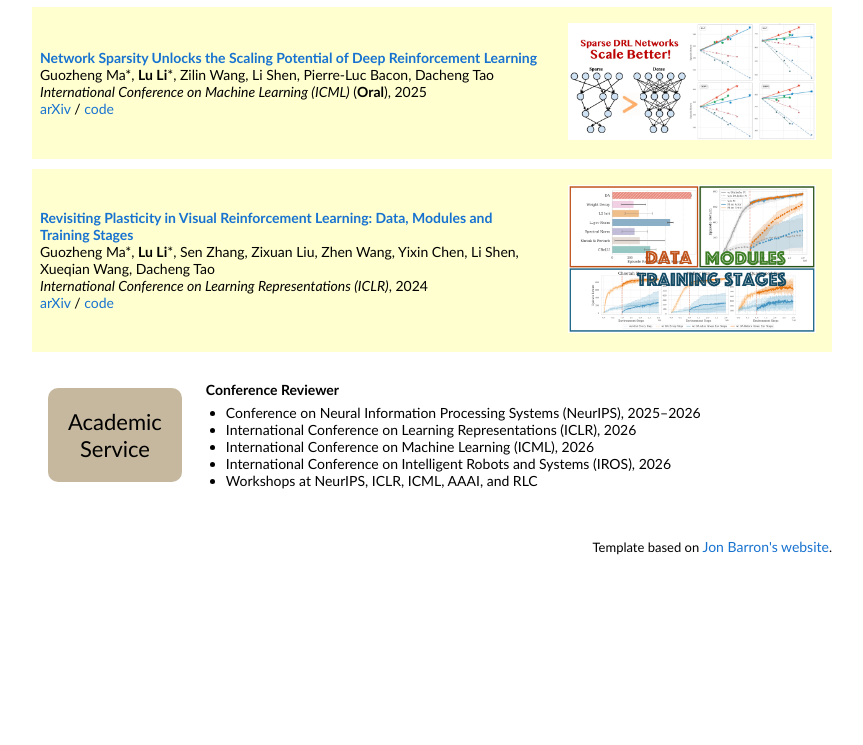
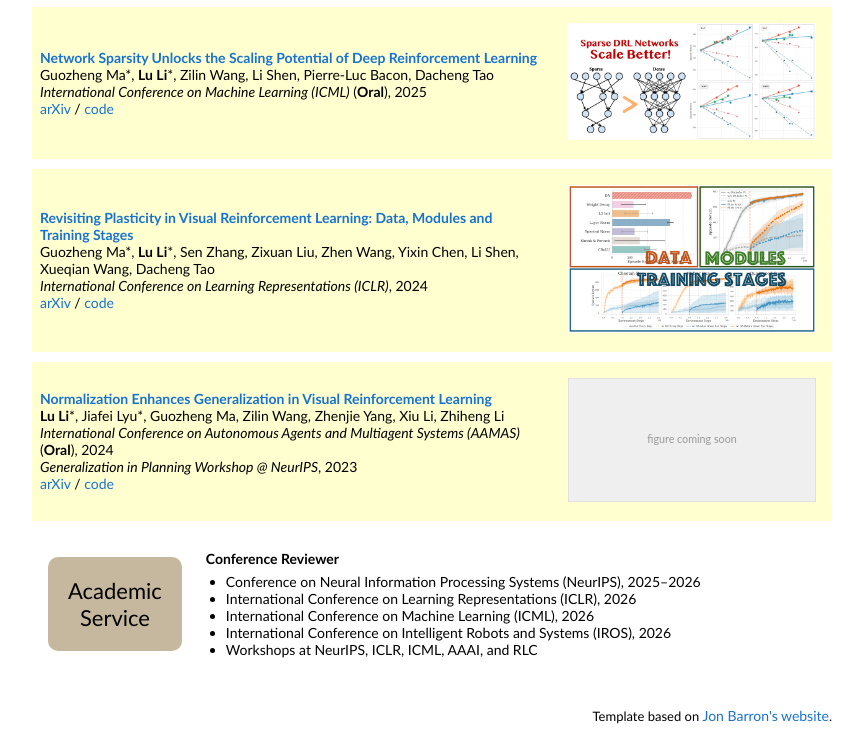
Before and after one commit to lilucse/lilucse.github.io, a plain HTML site: page index.html in a window 1280 px wide. Shown: the part 655-1400 px from the top of the page, without its empty margins (208-1071 px from the left). Before the commit the page ends 1231 px from the top, so only its background shows below. Drawn offline with Linux system fonts and the light colour scheme.

Commit message:
Add fourth publication: Normalization Enhances Generalization in Visual RL (AAMAS 2024)
Uses a placeholder figure pending the real teaser.

Co-Authored-By: Claude Opus 4.8 <noreply@anthropic.com>

```diff
--- a/index.html
+++ b/index.html
@@ -157,6 +157,32 @@
   </td>
 </tr>
 
+<tr bgcolor="#ffffd0">
+  <td style="padding:8px;width:65%;vertical-align:middle">
+    <a href="https://arxiv.org/abs/2306.00656">
+      <span class="papertitle">Normalization Enhances Generalization in Visual Reinforcement Learning</span>
+    </a>
+    <br>
+    <strong>Lu Li</strong>*,
+    Jiafei Lyu*,
+    Guozheng Ma,
+    Zilin Wang,
+    Zhenjie Yang,
+    Xiu Li,
+    Zhiheng Li
+    <br>
+    <em>International Conference on Autonomous Agents and Multiagent Systems (AAMAS)</em> (<strong>Oral</strong>), 2024
+    <br>
+    <em>Generalization in Planning Workshop @ NeurIPS</em>, 2023
+    <br>
+    <a href="https://arxiv.org/abs/2306.00656">arXiv</a> /
+    <a href="https://github.com/lilucse/Normalization-Enhances-Generalization-in-Visual-Reinforcement-Learning">code</a>
+  </td>
+  <td style="padding:16px;width:35%;vertical-align:middle">
+    <img src='images/placeholder.svg' width=100%>
+  </td>
+</tr>
+
           </tbody></table>
 
           <!-- ============================================================ -->
```
Also changed, not shown: images/placeholder.svg (added).
